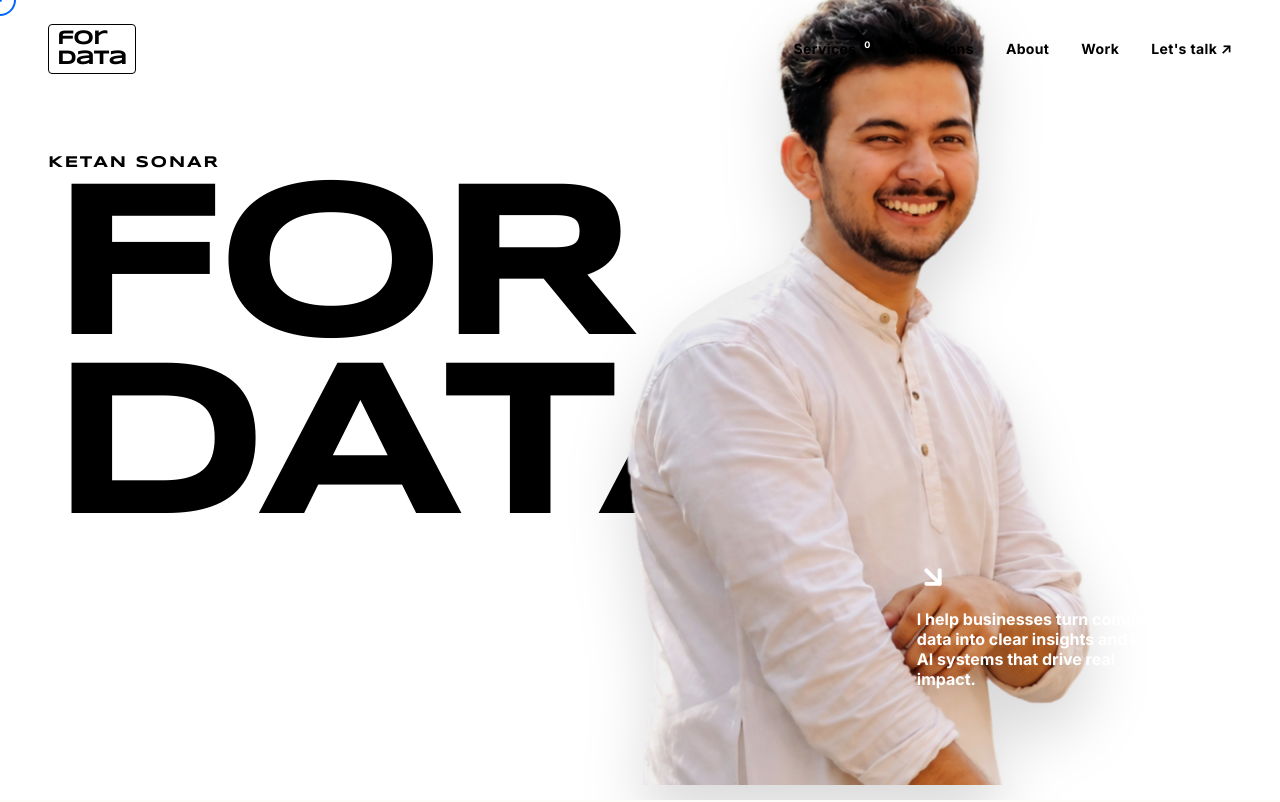
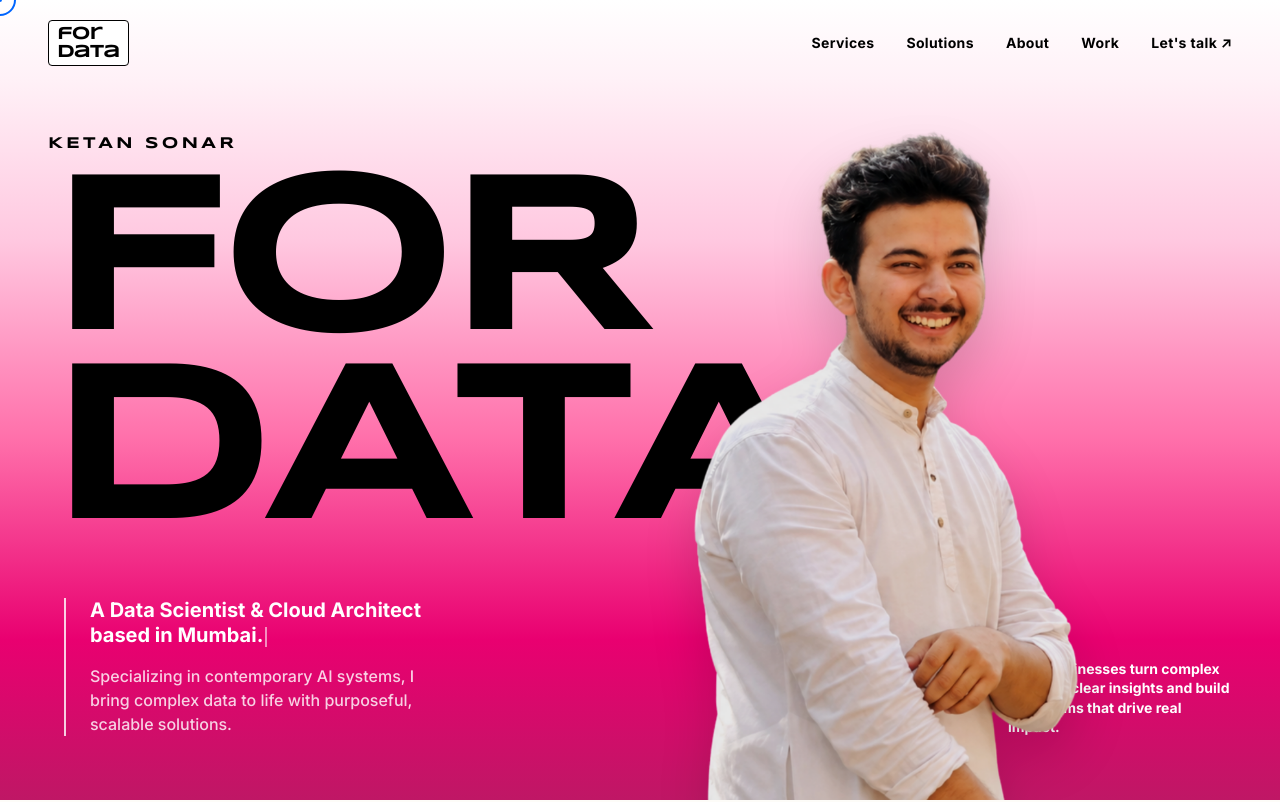
Before and after one commit to littleDataChamp/ketan-sonar-portfolio, a Next.js app: page /ketan-sonar-portfolio/ in a window 1280 px wide. Shown: the top 802 px of the page. Built offline with nearby package versions, Linux system fonts and the light colour scheme.

Commit message:
fix: complete portfolio audit and repair - restore all sections, fix navigation, refine Hero

```diff
--- a/src/app/globals.css
+++ b/src/app/globals.css
@@ -23,6 +23,10 @@
     --background: #050505;
     --foreground: #FDFCF8;
   }
+}
+
+html {
+  overflow-x: hidden;
 }
 
 body {
--- a/src/app/page.tsx
+++ b/src/app/page.tsx
@@ -1,8 +1,13 @@
 import Hero from "@/components/Hero";
 import Philosophy from "@/components/Philosophy";
+import About from "@/components/About";
+import Experience from "@/components/Experience";
+import Projects from "@/components/Projects";
+import Skills from "@/components/Skills";
 import TechnologyWall from "@/components/TechnologyWall";
+import Achievements from "@/components/Achievements";
 import Sonar from "@/components/Sonar";
-import Skills from "@/components/Skills";
+import Contact from "@/components/Contact";
 import Cursor from "@/components/ui/Cursor";
 
 export default function Home() {
@@ -11,13 +16,26 @@ export default function Home() {
       <Cursor />
       <Hero />
       <Philosophy />
+      <div id="about">
+        <About />
+      </div>
+      <div id="experience">
+        <Experience />
+      </div>
       <div id="services">
         <Skills />
       </div>
+      <div id="work">
+        <Projects />
+      </div>
+      <TechnologyWall />
+      <Achievements />
       <div id="solutions">
         <Sonar />
       </div>
-      <TechnologyWall />
+      <div id="contact">
+        <Contact />
+      </div>
     </>
   );
 }
--- a/src/components/Hero.tsx
+++ b/src/components/Hero.tsx
@@ -22,76 +22,82 @@ export default function Hero() {
   };
 
   return (
-    <section className="relative min-h-[100svh] flex items-center pt-24 pb-12 px-6 md:px-12 overflow-hidden bg-white">
-      {/* Exact vibrant pink gradient matching mockup */}
-      <div className="absolute inset-0 bg-gradient-to-br from-white via-[#f381ad] to-[#bf1765] -z-20" />
+    <section className="relative min-h-[100svh] flex items-end overflow-hidden">
+      {/* Multi-stop pink gradient background */}
+      <div
+        className="absolute inset-0 -z-20"
+        style={{
+          background: 'linear-gradient(180deg, #ffffff 0%, #fff1f7 10%, #ffc8e0 30%, #ff6faa 55%, #e90070 80%, #bf1765 100%)'
+        }}
+      />
 
-      <div className="max-w-[100rem] mx-auto w-full flex flex-col md:flex-row relative z-10 h-full items-center justify-between gap-8">
+      <div className="max-w-[100rem] mx-auto w-full relative z-10 px-6 md:px-12 pb-12 md:pb-16 pt-24 md:pt-28">
 
         {/* Left Side: Massive Typography */}
         <motion.div
           variants={containerVariants}
           initial="hidden"
           animate="visible"
-          className="w-full md:w-1/2 lg:w-[65%] flex flex-col justify-center z-10 pt-10 relative"
+          className="w-full md:w-[55%] lg:w-[60%] flex flex-col justify-end z-10 relative"
         >
-          <motion.div variants={itemVariants} className="mb-2">
-            <h2 className="text-sm md:text-base font-display font-bold tracking-widest uppercase text-black">
+          <motion.div variants={itemVariants} className="mb-2 md:mb-4">
+            <h2 className="text-xs sm:text-sm md:text-base font-display font-bold tracking-[0.2em] uppercase text-black">
               KETAN SONAR
             </h2>
           </motion.div>
           <motion.h1
             variants={itemVariants}
-            className="font-display font-black text-7xl sm:text-8xl md:text-[9rem] lg:text-[14rem] leading-[0.8] tracking-tighter uppercase text-black"
+            className="font-display font-black uppercase text-black leading-[0.82] tracking-tighter"
+            style={{ fontSize: 'clamp(5rem, 18vw, 16rem)' }}
           >
             FOR<br />
             DATA
           </motion.h1>
 
-          <motion.div variants={itemVariants} className="mt-8 md:mt-12 max-w-sm ml-1 md:ml-4 border-l-2 border-white pl-4 md:pl-6 min-h-[120px]">
-            <p className="text-lg md:text-2xl font-bold leading-tight text-white">
+          <motion.div variants={itemVariants} className="mt-6 sm:mt-8 md:mt-12 max-w-xs sm:max-w-sm ml-1 md:ml-4 border-l-2 border-white/80 pl-4 md:pl-6">
+            <p className="text-base sm:text-lg md:text-xl font-bold leading-tight text-white">
               <Typewriter text="A Data Scientist & Cloud Architect based in Mumbai." delay={1.5} />
             </p>
             <motion.p
               initial={{ opacity: 0 }}
               animate={{ opacity: 0.9 }}
               transition={{ delay: 4, duration: 1 }}
-              className="mt-2 md:mt-4 text-sm md:text-base text-white font-medium"
+              className="mt-2 md:mt-4 text-xs sm:text-sm md:text-base text-white/90 font-medium"
             >
               Specializing in contemporary AI systems, I bring complex data to life with purposeful, scalable solutions.
             </motion.p>
           </motion.div>
         </motion.div>
 
-        {/* Right Side Bottom: Description & Icon matching mockup */}
+        {/* Right Side Bottom: Description & Icon */}
         <motion.div
           initial={{ opacity: 0, x: 20 }}
           animate={{ opacity: 1, x: 0 }}
           transition={{ duration: 1, delay: 2.5 }}
-          className="absolute right-0 md:right-[5%] bottom-12 w-full md:w-64 z-30 hidden md:block"
+          className="absolute right-6 md:right-12 bottom-12 md:bottom-16 w-48 md:w-56 z-30 hidden md:block"
         >
-          <ArrowDownRight size={32} className="text-white mb-4 font-bold" strokeWidth={3} />
-          <p className="text-sm md:text-base font-bold text-white leading-tight">
+          <ArrowDownRight size={28} className="text-white mb-3" strokeWidth={2.5} />
+          <p className="text-sm font-bold text-white leading-snug">
             I help businesses turn complex data into clear insights and build AI systems that drive real impact.
           </p>
         </motion.div>
 
-        {/* Right Side: Portrait overlapping text */}
+      </div>
+
+      {/* Portrait — absolutely positioned to touch the bottom */}
       <motion.div
-          initial={{ opacity: 0, scale: 0.95 }}
-          animate={{ opacity: 1, scale: 1 }}
+        initial={{ opacity: 0, y: 40 }}
+        animate={{ opacity: 1, y: 0 }}
         transition={{ duration: 1.2, ease: "easeOut", delay: 0.5 }}
-          className="w-full md:w-[45%] absolute right-0 md:right-[15%] -bottom-12 h-[60vh] md:h-[85vh] flex justify-center md:justify-end items-end z-20 pointer-events-none"
+        className="absolute right-[5%] sm:right-[10%] md:right-[12%] lg:right-[15%] bottom-0 h-[50vh] sm:h-[55vh] md:h-[80vh] lg:h-[88vh] flex items-end z-20 pointer-events-none"
       >
-          {/* Clean cutout image matching mockup */}
         <img
           src="/ketan-sonar-portfolio/images/profile.png"
           alt="Ketan Sonar"
-            className="h-full w-auto object-cover object-bottom scale-110 md:scale-[1.25] origin-bottom drop-shadow-2xl brightness-[0.9] contrast-[1.1] saturate-[0.95]"
+          className="h-full w-auto object-contain object-bottom brightness-[0.88] contrast-[1.08] saturate-[0.95] drop-shadow-2xl"
         />
       </motion.div>
 
-      </div>
     </section>
   );
 }
--- a/src/components/Navigation.tsx
+++ b/src/components/Navigation.tsx
@@ -1,6 +1,6 @@
 "use client";
 
-import { useState, useEffect } from "react";
+import { useState } from "react";
 import { motion, useScroll, useMotionValueEvent } from "framer-motion";
 import Link from "next/link";
 import { Menu, X } from "lucide-react";
@@ -9,9 +9,9 @@ import { cn } from "@/lib/utils";
 const navLinks = [
   { name: "Services", href: "/#services" },
   { name: "Solutions", href: "/#solutions" },
-  { name: "About", href: "/about" },
-  { name: "Work", href: "/projects" },
-  { name: "Let's talk ↗", href: "/contact" },
+  { name: "About", href: "/#about" },
+  { name: "Work", href: "/#work" },
+  { name: "Let's talk ↗", href: "/#contact" },
 ];
 
 export default function Navigation() {
@@ -36,6 +36,20 @@ export default function Navigation() {
     }
   });
 
+  const handleNavClick = (e: React.MouseEvent<HTMLAnchorElement>, href: string) => {
+    setMobileMenuOpen(false);
+
+    // Handle hash navigation for same-page scroll
+    if (href.startsWith('/#')) {
+      e.preventDefault();
+      const id = href.replace('/#', '');
+      const element = document.getElementById(id);
+      if (element) {
+        element.scrollIntoView({ behavior: 'smooth', block: 'start' });
+      }
+    }
+  };
+
   return (
     <>
       <motion.nav
@@ -47,11 +61,11 @@ export default function Navigation() {
         transition={{ duration: 0.35, ease: "easeInOut" }}
         className={cn(
           "fixed top-0 inset-x-0 z-50 transition-all duration-300",
-          scrolled ? "py-4 bg-background/80 backdrop-blur-md border-b border-brand-gray/20" : "py-6 bg-transparent"
+          scrolled ? "py-3 bg-white/90 backdrop-blur-md border-b border-black/5" : "py-5 bg-transparent"
         )}
       >
-        <div className="container mx-auto px-6 md:px-12 flex justify-between items-center">
-          <Link href="/" className="flex flex-col items-start leading-none font-display font-black text-lg md:text-xl tracking-tighter text-black hover:opacity-70 transition-opacity border border-black px-2 py-1 rounded-sm bg-white">
+        <div className="max-w-[100rem] mx-auto px-6 md:px-12 flex justify-between items-center">
+          <Link href="/" className="flex flex-col items-start leading-none font-display font-black text-base md:text-lg tracking-tighter text-black hover:opacity-70 transition-opacity border border-black px-2 py-1 rounded-sm bg-white">
             <span>for</span>
             <span>data</span>
           </Link>
@@ -59,24 +73,24 @@ export default function Navigation() {
           {/* Desktop Nav */}
           <div className="hidden md:flex space-x-8 items-center">
             {navLinks.map((link) => (
-              <Link
+              <a
                 key={link.name}
                 href={link.href}
-                className="text-sm font-bold tracking-wide text-black hover:opacity-70 transition-colors relative group flex items-center gap-1"
+                onClick={(e) => handleNavClick(e, link.href)}
+                className="text-sm font-bold tracking-wide text-black hover:opacity-60 transition-opacity relative group flex items-center gap-1"
               >
                 {link.name}
-                {link.name === "Services" && <span className="bg-black text-white rounded-full text-[9px] w-[14px] h-[14px] flex items-center justify-center font-bold mb-2">0</span>}
-              </Link>
+              </a>
             ))}
           </div>
 
           {/* Mobile Menu Toggle */}
           <button
-            className="md:hidden z-50"
+            className="md:hidden z-50 relative"
             onClick={() => setMobileMenuOpen(!mobileMenuOpen)}
             aria-label="Toggle Menu"
           >
-            {mobileMenuOpen ? <X size={24} /> : <Menu size={24} />}
+            {mobileMenuOpen ? <X size={24} className="text-black" /> : <Menu size={24} className="text-black" />}
           </button>
         </div>
       </motion.nav>
@@ -90,7 +104,7 @@ export default function Navigation() {
         }}
         transition={{ duration: 0.5, ease: "easeInOut" }}
         className={cn(
-          "fixed inset-0 z-40 bg-background/95 backdrop-blur-xl flex flex-col justify-center items-center",
+          "fixed inset-0 z-40 bg-white/98 backdrop-blur-xl flex flex-col justify-center items-center",
           mobileMenuOpen ? "pointer-events-auto" : "pointer-events-none"
         )}
       >
@@ -102,13 +116,13 @@ export default function Navigation() {
               animate={mobileMenuOpen ? { opacity: 1, y: 0 } : { opacity: 0, y: 20 }}
               transition={{ duration: 0.3, delay: 0.1 + i * 0.1 }}
             >
-              <Link
+              <a
                 href={link.href}
-                onClick={() => setMobileMenuOpen(false)}
-                className="text-4xl font-display font-bold hover:text-brand-orange transition-colors"
+                onClick={(e) => handleNavClick(e, link.href)}
+                className="text-3xl font-display font-bold text-black hover:text-brand-orange transition-colors"
               >
                 {link.name}
-              </Link>
+              </a>
             </motion.div>
           ))}
         </div>
```
Lines whose indentation alone changed are shown as unchanged.
